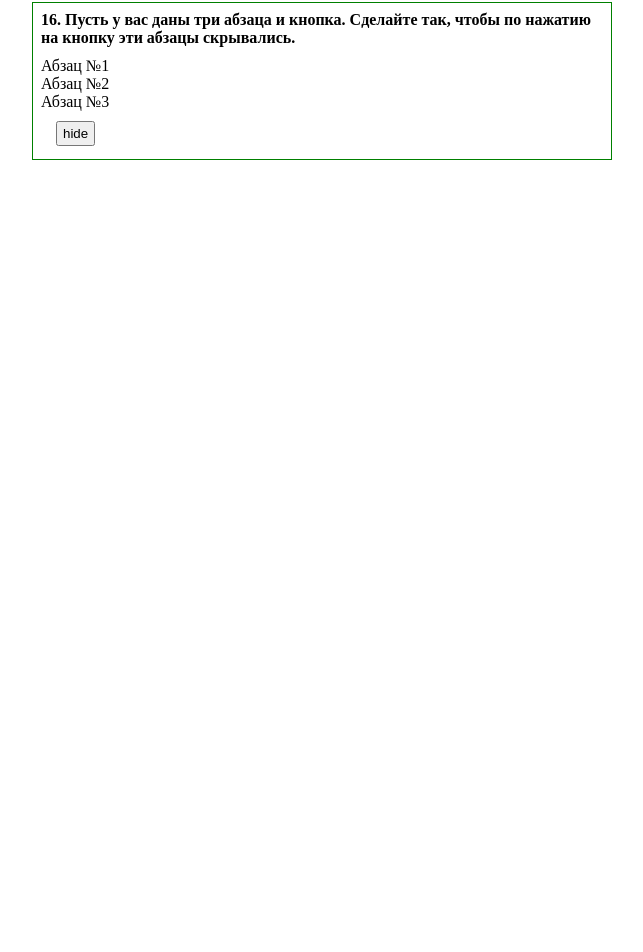
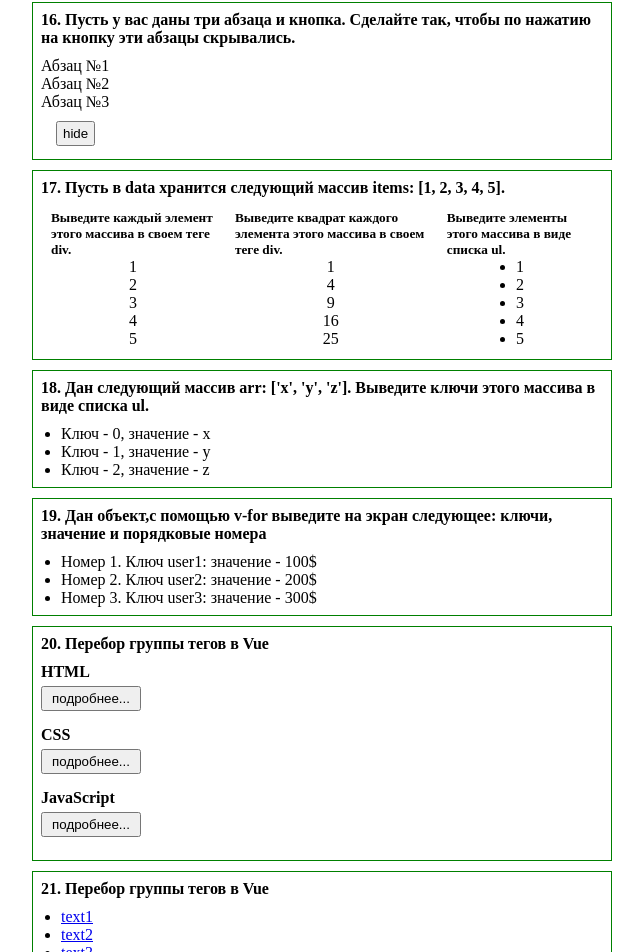
Before and after one commit to Kate2111/Vue_app, a Vue app: page / in a window 1280 px wide. Shown: the part 2302-3254 px from the top of the page, without its empty margins (3-646 px from the left). Before the commit the page ends 2497 px from the top, so only its background shows below. Built offline with nearby package versions, Linux system fonts and the light colour scheme.

Commit message:
solving exercises from the textbook

```diff
--- a/src/components/practice/PracticeBook.vue
+++ b/src/components/practice/PracticeBook.vue
@@ -16,6 +16,11 @@
         <task14></task14>
         <task15></task15>
         <task16></task16>
+        <task17></task17>
+        <task18></task18>
+        <task19></task19>
+        <task20></task20>
+        <task21></task21>
     </div>
 </template>
 
--- /dev/null
+++ b/src/components/practice/Task/PracticeTask17.vue
@@ -0,0 +1,54 @@
+<template>
+    <div class="task17 border">
+        <h4 class="header">17. Пусть в data хранится следующий массив items: [1, 2, 3, 4, 5]. </h4>
+        <div class="wrapper">
+            <div class="item">
+                <h5>Выведите каждый элемент этого массива в своем теге div.</h5>
+                <div v-for="item in items">{{item}}</div>
+            </div>
+            <div class="item">
+                <h5>Выведите квадрат каждого элемента этого массива в своем теге div.</h5>
+                <div v-for="item in items">{{Math.pow(item, 2)}}</div>
+            </div>
+            <div class="item">
+                <h5>Выведите элементы этого массива в виде списка ul.</h5>
+                <ul>
+                    <li v-for="item in items">{{item}}</li>
+                </ul>
+            </div>
+        </div>
+
+    </div>
+</template>
+
+<script>
+export default {
+    name: 'task17',
+    data() {
+        return {
+            items: [1, 2, 3, 4, 5],
+        }
+    },
+    methods: {
+
+    }
+}
+</script>
+
+<style scoped>
+.header{
+    margin-bottom: 10px;
+}
+
+.wrapper{
+    display: flex;
+}
+
+.item{
+    padding: 3px 10px;
+    display: flex;
+    flex-direction: column;
+    align-items: center;
+}
+
+</style>
--- /dev/null
+++ b/src/components/practice/Task/PracticeTask18.vue
@@ -0,0 +1,33 @@
+<template>
+    <div class="task18 border">
+        <h4 class="header">18. Дан следующий массив arr: ['x', 'y', 'z']. Выведите ключи этого массива в виде списка ul.</h4>
+        <ul>
+            <li v-for="(elem, key) in arr">Ключ - {{key}}, значение - {{elem}}</li>
+        </ul>
+    </div>
+</template>
+
+<script>
+export default {
+    name: 'task18',
+    data() {
+        return {
+            arr: ['x', 'y', 'z'],
+        }
+    },
+    methods: {
+
+    }
+}
+</script>
+
+<style scoped>
+.header{
+    margin-bottom: 10px;
+}
+
+ul{
+    padding: 0 20px;
+}
+
+</style>
--- /dev/null
+++ b/src/components/practice/Task/PracticeTask19.vue
@@ -0,0 +1,40 @@
+<template>
+    <div class="task19 border">
+        <h4 class="header">19. Дан объект,c помощью v-for выведите на экран следующее: ключи, значение и порядковые номера</h4>
+        <ul>
+            <li v-for="(elem, key, index) in obj">
+                Номер {{ index + 1 }}. Ключ {{ key }}: значение - {{ elem }}
+            </li>
+        </ul>
+    </div>
+</template>
+
+<script>
+export default {
+    name: 'task19',
+    data() {
+        return {
+            obj: {
+                user1: '100$',
+                user2: '200$',
+                user3: '300$',
+            },
+        }
+    },
+    methods: {
+
+    }
+}
+</script>
+
+<style scoped>
+.header{
+    margin-bottom: 10px;
+}
+
+ul{
+    padding: 0 20px;
+}
+
+
+</style>
--- /dev/null
+++ b/src/components/practice/Task/PracticeTask20.vue
@@ -0,0 +1,49 @@
+<template>
+    <div class="task20 border">
+        <h4 class="header">20. Перебор группы тегов в Vue</h4>
+        <div class="item" v-for="(item, key, index) in items">
+            <p><b>{{key}}</b></p>
+            <p v-if="disable[index]">{{ item }}</p>
+            <button @click="showInfo(index)"> {{ disable[index] ? 'скрыть' : 'подробнее...' }} </button>
+        </div>
+
+    </div>
+</template>
+
+<script>
+export default {
+    name: 'task20',
+    data() {
+        return {
+            disable: [false, false, false],
+            items: {
+                HTML: 'это код, который используется для структурирования и отображения веб-страницы и её контента. Например, контент может быть структурирован внутри множества параграфов, маркированных списков или с использованием изображений и таблиц данных. Как видно из названия, эта статья даст вам базовое понимание HTML и его функций.',
+                CSS: 'это код, который вы используете для стилизации вашей веб-страницы. Основы CSS помогут вам понять, что вам нужно для начала работы. Мы ответим на такие вопросы как: Как сделать мой текст черным или красным? Как сделать так, чтобы контент появлялся в определённом месте на экране? Как украсить мою веб-страницу с помощью фоновых изображений и цветов?',
+                JavaScript: 'это язык программирования, который добавляет интерактивность на ваш веб-сайт (например: игры, отклик при нажатии кнопок или при вводе данных в формы, динамические стили, анимация). Эта статья поможет вам начать работать с этим захватывающим языком и даст вам представление о том, на что он способен.',
+            },
+        }
+    },
+    methods: {
+        showInfo: function(num) {
+            this.disable[num] = !this.disable[num];
+        }
+    }
+}
+</script>
+
+<style scoped>
+.header{
+    margin-bottom: 10px;
+}
+
+.item{
+    margin-bottom: 15px;
+}
+
+button{
+    width: 100px;
+    height: 25px;
+    margin-top: 5px;
+}
+
+</style>
--- /dev/null
+++ b/src/components/practice/Task/PracticeTask21.vue
@@ -0,0 +1,39 @@
+<template>
+    <div class="task21 border">
+        <h4 class="header">21. Перебор группы тегов в Vue</h4>
+
+        <ul>
+            <li v-for="elem in hrefs"><a :href="elem.href"> {{ elem.text }} </a></li>
+        </ul>
+
+    </div>
+</template>
+
+<script>
+export default {
+    name: 'task21',
+    data() {
+        return {
+            hrefs: [
+                {href: '1.html', text: 'text1'},
+                {href: '2.html', text: 'text2'},
+                {href: '3.html', text: 'text3'},
+            ]
+        }
+    },
+    methods: {
+
+    }
+}
+</script>
+
+<style scoped>
+.header{
+    margin-bottom: 10px;
+}
+
+ul{
+    padding: 0 20px;
+}
+
+</style>
--- a/src/components/practice/Task/index.js
+++ b/src/components/practice/Task/index.js
@@ -14,6 +14,11 @@ import PracticeTask13 from '@/components/practice/Task/PracticeTask13';
 import PracticeTask14 from '@/components/practice/Task/PracticeTask14';
 import PracticeTask15 from '@/components/practice/Task/PracticeTask15';
 import PracticeTask16 from '@/components/practice/Task/PracticeTask16';
+import PracticeTask17 from '@/components/practice/Task/PracticeTask17';
+import PracticeTask18 from '@/components/practice/Task/PracticeTask18';
+import PracticeTask19 from '@/components/practice/Task/PracticeTask19';
+import PracticeTask20 from '@/components/practice/Task/PracticeTask20';
+import PracticeTask21 from '@/components/practice/Task/PracticeTask21';
 
 export default [
     PracticeTask1, PracticeTask2, PracticeTask3,
@@ -21,5 +26,6 @@ export default [
         PracticeTask7, PracticeTask8, PracticeTask9,
         PracticeTask10, PracticeTask11, PracticeTask12,
         PracticeTask13, PracticeTask14, PracticeTask15,
-        PracticeTask16
+        PracticeTask16, PracticeTask17, PracticeTask18,
+        PracticeTask19, PracticeTask20, PracticeTask21
 ]
```
